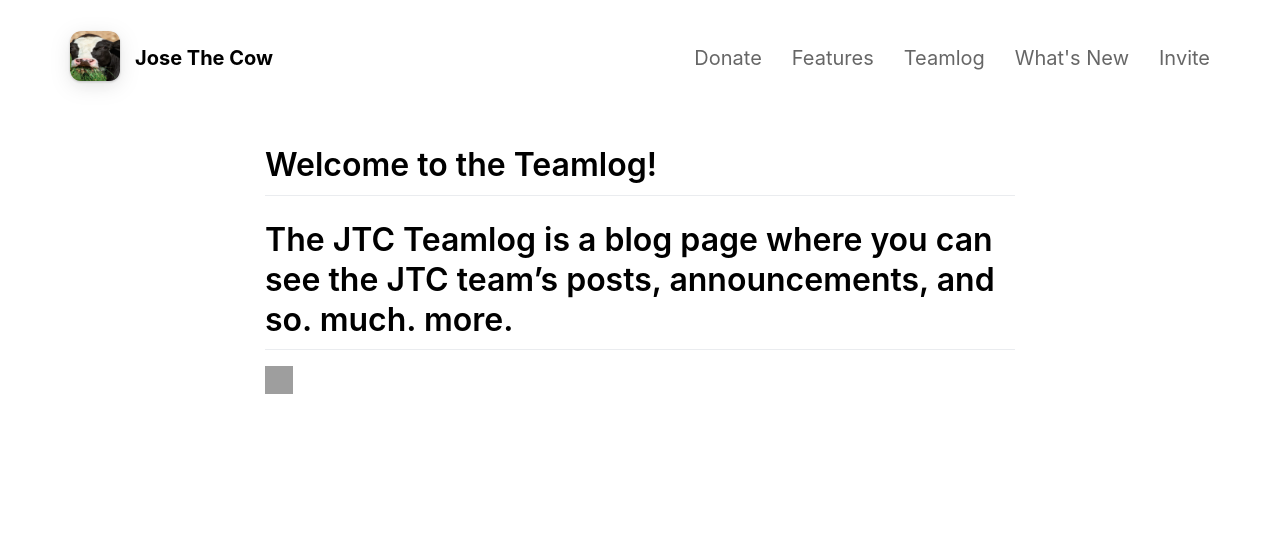
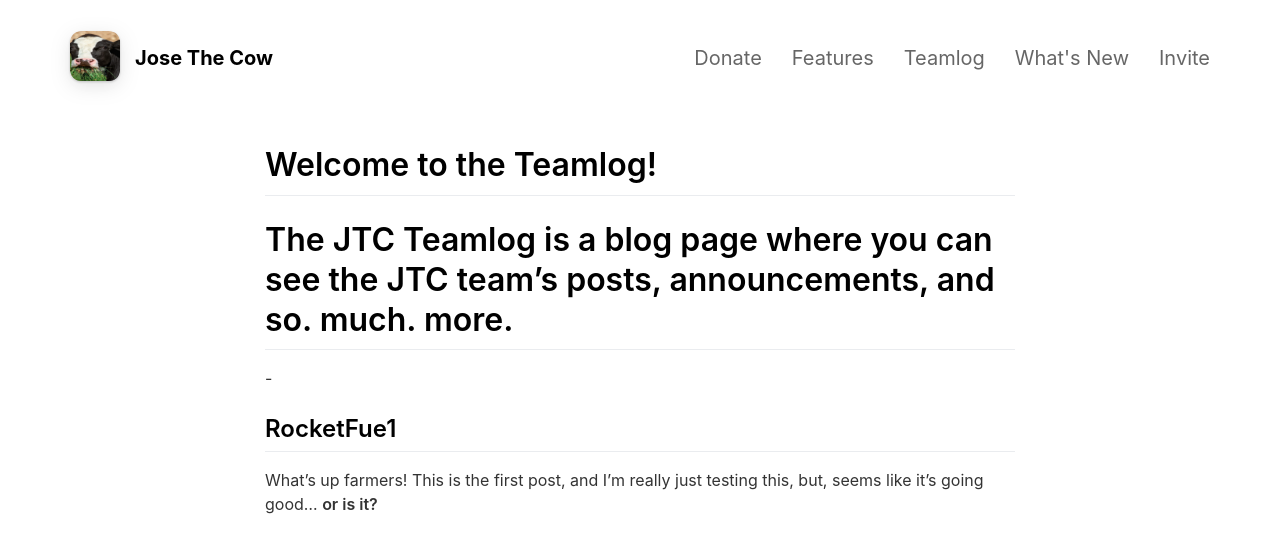
Before and after one commit to josethecow/josethecow.github.io, a Jekyll site: the page built from _pages/teamlog.md, in a window 1280 px wide. Shown: the top 553 px of the page. Built offline with Jekyll 4.4.1, drawn with Linux system fonts in a browser that asks for light colours; nearby versions of some CDN libraries; grey boxes are pictures that could not be loaded.

Commit message:
Update teamlog.md

```diff
--- a/_pages/teamlog.md
+++ b/_pages/teamlog.md
@@ -5,5 +5,6 @@ include_in_header: true
 ---
 # Welcome to the Teamlog!
 # The JTC Teamlog is a blog page where you can see the JTC team's posts, announcements, and so. much. more.
-
-<img alt="Sara A. Metwalli" src="https://miro.medium.com/fit/c/56/56/1*BY6sCRisdVuk5GyPL_q7rw.jpeg" width="28" height="28">
+-
+## RocketFue1
+What's up farmers! This is the first post, and I'm really just testing this, but, seems like it's going good... **or is it?**
```
